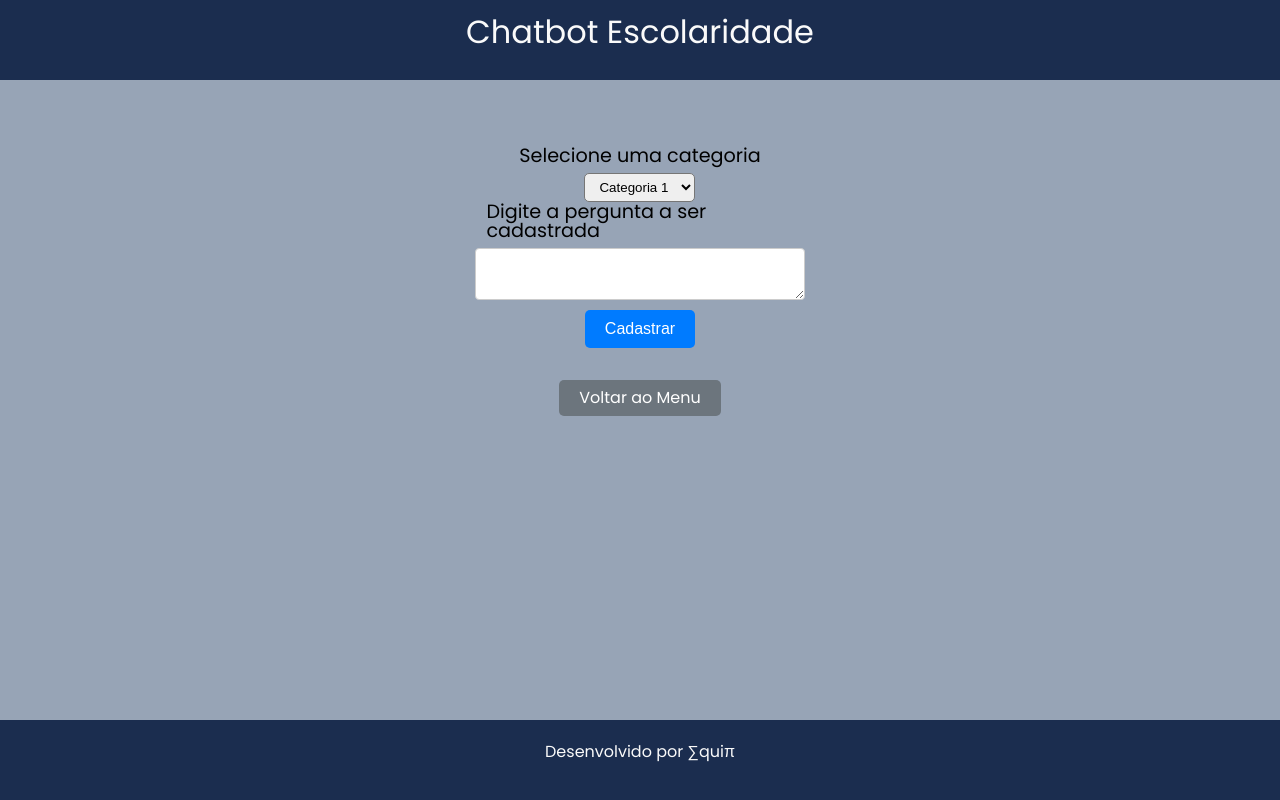
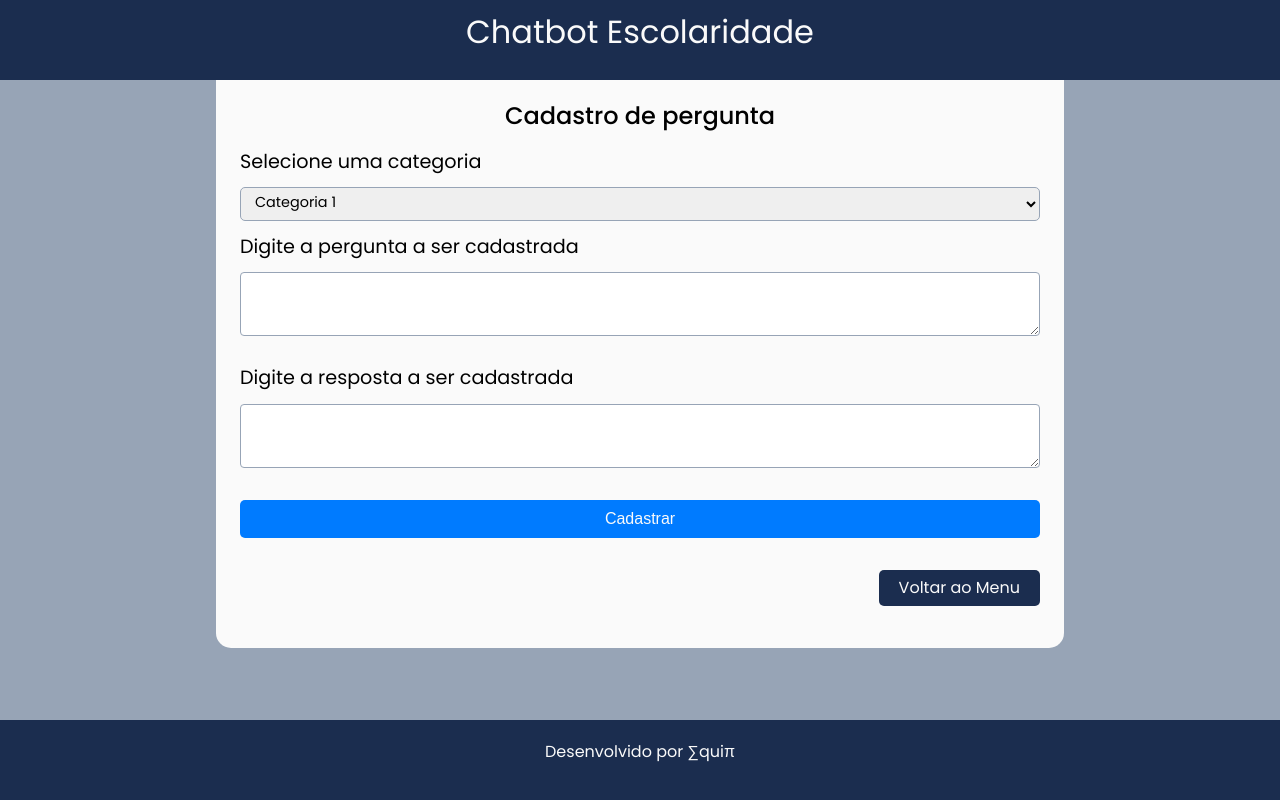
Before and after one commit to ezequielhenrique/chatbot-escolaridade-website, a Flask app: page /cadastro in a window 1280 px wide. Run offline with Flask 3, Linux system fonts and the light colour scheme.

Commit message:
update form cadastro and style

```diff
--- a/app.py
+++ b/app.py
@@ -6,7 +6,11 @@ app = Flask(__name__)
 @app.route("/", methods=['GET', 'POST'])
 def index():
     if request.method == 'POST':
-        return render_template('menu.html')
+        user = request.form.get('usuario', False)
+        user_password = request.form.get('senha', False)
+
+        if user != None and user_password != None:
+            return render_template('menu.html')
     else:
         return render_template('index.html')
 
@@ -16,7 +20,9 @@ def website_menu():
     return render_template('menu.html')
 
 
-@app.route("/menu/cadastro")
-@app.route("/cadastro")
+@app.route("/cadastro", methods=['GET', 'POST'])
 def menu():
-    return render_template('cadastro.html')
+    if request.method == 'POST':
+        return render_template('menu.html')
+    else:
+        return render_template('cadastro.html')
--- a/static/css/style.css
+++ b/static/css/style.css
@@ -6,6 +6,7 @@
     --color03: #D3D3D3;
     --color04: #000000;
     --color05: #97a4b6;
+    --color06: #007bff;
 
     --font:  'Poppins', sans-serif;
 }
@@ -16,15 +17,19 @@ body {
 }
 
 header {
-    height: 10vh;
+    min-height: 10vh;
     background: var(--color02);
     color: var(--color01);
 }
 
-h1 {
+header h1 {
     padding: 1rem;
     text-align: center;
     font-size: 2rem;
+    display: flex;
+    flex-flow: column nowrap;
+    justify-content: center;
+    align-items: center;
 }
 
 main {
@@ -111,11 +116,19 @@ footer > p {
 
 /*  -------------------- cards menu  -------------------- */
 
+.menu-container {
+    display: flex;
+    flex-direction: column;
+    padding-top: 2rem;
+}
+
 .card {
+    margin: 0 auto;
     width: 300px;
     background-color: #fff;
     border-radius: 5px;
     box-shadow: 0 2px 4px rgba(0, 0, 0, 0.1);
+    margin-bottom: 1.5rem;
 }
 
 .card-body {
@@ -143,15 +156,17 @@ footer > p {
     display: inline-block;
     padding: 10px 20px;
     border-radius: 5px;
-    font-size: 16px;
+    font-size: 1rem;
     text-align: center;
     text-decoration: none;
     transition: background-color 0.3s;
+    outline: none;
+    border: none;
 }
 
 .btn-primary {
-    background-color: #007bff;
-    color: #fff;
+    background-color: var(--color06);
+    color: var(--color01);
 }
 
 .btn-primary:hover {
@@ -159,72 +174,72 @@ footer > p {
 }
 
 .btn-secondary {
-    background-color: #6c757d;
-    color: #fff;
+    background-color: var(--color02);
+    color: var(--color01);
 }
 
 .btn-secondary:hover {
     background-color: #545b62;
 }
 
-#cadastro-container{
+/*  -------------------- pag cadastro  --------------------*/
+
+.form-item {
+    margin-bottom: 1rem;
+}
+
+.subcontainer {
+    text-align: right;
+    max-width: 800px;
+    min-height: 65vh;
+    background: var(--color01);
+    margin: 0 auto;
+    margin-bottom: 1.5rem;
+    border-radius: 0 0 15px 15px;
+    padding: 1.5rem;
+}
+
+.subcontainer h2 {
+    text-align: center;
+    font-weight: 500;
+    font-size: 1.5rem;
+    margin-bottom: 1.5rem;
+}
+
+.cadastro-form {
+    text-align: left;
     display: flex;
     flex-direction: column;
-    gap: 16px;
-    align-items: center;
-    justify-content: center;
-    padding: clamp(1rem, 2vw, 2rem);
 }
 
-/*  -------------------- pag cadastro  --------------------*/
-
-.area_cadastro {
-    width: 25%;
-    margin: 20px;
-    padding: 20px;
-    background-color: var(--color05);
-    display: flex;
-    flex-direction: column;
-    justify-content: center;
-    align-items: center;
+.form-select {
+    font-family: var(--font);
+    font-size: 0.9rem;
+    border: 1px solid var(--color05);
+    border-radius: 4px;
 }
 
+.form-select:focus {
+    outline: none;
+}
 
-  .form-input-textarea {
+.form-textarea {
     display: block;
-    width: 100%;
     padding: 10px;
-    margin-bottom: 10px;
-    border: 1px solid #ccc;
+    font-family: var(--font);
+    font-size: 0.9rem;
+    margin-bottom: 2rem;
+    border: 1px solid var(--color05);
     border-radius: 4px;
     resize: vertical;
 }
 
-  .btn-voltar {
-    display: inline-block;
-    padding: 10px 20px;
-    border-radius: 5px;
-    font-size: 16px;
-    text-align: center;
-    text-decoration: none;
-    transition: background-color 0.3s;
-    background-color: #6c757d;
-    color: #fff;
+.form-textarea:focus {
+    outline: none;
 }
 
-  .btn-voltar:hover {
-    background-color: #545b62;
-  }
-
-  .btn-cadastro{
-    outline: none;
-    border: none;
-    background-color: #007bff;
-    color: #fff;
-  }
-
-  .btn-cadastro:hover{
-    background-color: #0056b3;
+#back-button {
+    margin-top: 2rem;
 }
 
 /*seleção de categorias*/
@@ -238,3 +253,11 @@ footer > p {
     border-radius: 5px;
     padding: 5px 10px;
 }
+
+@media screen and (max-width: 820px) {
+    .form-container {
+        margin: 0;
+        min-height: 80vh;
+        border-radius: 0;
+    }
+}
--- /dev/null
+++ b/static/js/script.js
@@ -0,0 +1,7 @@
+const cadastrar = document.querySelector('#cadastrar');
+
+function exibirAlerta() {
+    alert("Pergunta cadastrada com sucesso!");
+  }
+
+cadastrar.addEventListener('click', exibirAlerta);
--- a/templates/base.html
+++ b/templates/base.html
@@ -4,6 +4,7 @@
     <meta charset="UTF-8">
     <meta name="viewport" content="width=device-width, initial-scale=1.0">
     <title>ChatBot Escolaridade</title>
+    <link rel="shortcut icon" href="{{ url_for('static', filename='img/favicon.ico') }}" type="image/x-icon">
     <link rel="stylesheet" href="{{ url_for('static', filename='css/reset.css') }}">
     <link rel="stylesheet" href="{{ url_for('static', filename='css/style.css') }}">
 </head>
@@ -16,5 +17,6 @@
     <footer>
         <p>Desenvolvido por ∑quiπ</p>
     </footer>
+    <script src="{{ url_for('static', filename='js/script.js') }}"></script>
 </body>
 </html>
--- a/templates/cadastro.html
+++ b/templates/cadastro.html
@@ -3,28 +3,28 @@
 {% block main %}
 
 <main class="container">
-    <section id="cadastro-container">
-        <div class="area_cadastro">
-            <label class="form-label" for="usuario">Selecione uma categoria</label>
-            <select name="Categorias" id="categoria">
-                <option value="1">Categoria 1</option>
-                <option value="2">Categoria 2</option>
-                <option value="3">Categoria 3</option>
-            </select>
-            <label class="form-label" for="usuario">Digite a pergunta a ser cadastrada</label>
-            <textarea class="form-input-textarea" type="text" id="pergunta"></textarea>
-            <button class="btn btn-cadastro" id="cadastrar">Cadastrar</button>
-            <br><br>
-            <a href="/menu" class="btn btn-secondary">Voltar ao Menu </a>
-        </div>
+    <section class="subcontainer">
+      <h2>Cadastro de pergunta</h2>
+
+      <form action="/" method="POST" class="cadastro-form">
+        <label class="form-label form-item" for="categoria">Selecione uma categoria</label>
+        <select class="form-select form-item" name="Categorias" id="categoria">
+          <option value="1">Categoria 1</option>
+          <option value="2">Categoria 2</option>
+          <option value="3">Categoria 3</option>
+        </select>
+
+        <label class="form-label form-item" for="pergunta">Digite a pergunta a ser cadastrada</label>
+        <textarea class="form-textarea" type="text" id="pergunta"></textarea>
+
+        <label class="form-label form-item" for="resposta">Digite a resposta a ser cadastrada</label>
+        <textarea class="form-textarea" type="text" id="resposta"></textarea>
+
+        <input class="btn btn-primary" id="cadastrar" type="submit" value="Cadastrar">
+      </form>
+
+      <a href="/menu" class="btn btn-secondary form-item" id="back-button">Voltar ao Menu </a>
     </section>
-    <script>
-        function exibirAlerta() {
-          alert("Pergunta cadastrada com sucesso!");
-        }
-        const cadastrar = document.querySelector('#cadastrar');
-        cadastrar.addEventListener('click', exibirAlerta);
-      </script>
 </main>
 
 {% endblock %}
--- a/templates/index.html
+++ b/templates/index.html
@@ -7,9 +7,9 @@
         <img src="{{ url_for('static', filename='img/logo_ufrpe.png') }}" alt="Logo da UFRPE">
         <form action="/" method="POST" class="login-form">
             <label class="form-label" for="usuario">Usuário</label>
-            <input class="form-input" type="text" id="usuario">
+            <input class="form-input" type="text" id="usuario" name="usuario">
             <label class="form-label" for="senha">Senha</label>
-            <input class="form-input" type="password" id="senha">
+            <input class="form-input" type="password" id="senha" name="senha">
             <input class="login-submit" type="submit" value="Entrar">
         </form>
     </div>
--- a/templates/menu.html
+++ b/templates/menu.html
@@ -3,7 +3,7 @@
 {% block main %}
 
 <main class="container">
-    <section id="cadastro-container">
+    <section class="menu-container">
         <div class="card">
             <div class="card-body">
                 <h5 class="card-title">Cadastrar pergunta</h5>
```
Also changed, not shown: static/img/favicon.ico (added). Lines whose indentation alone changed are shown as unchanged.
